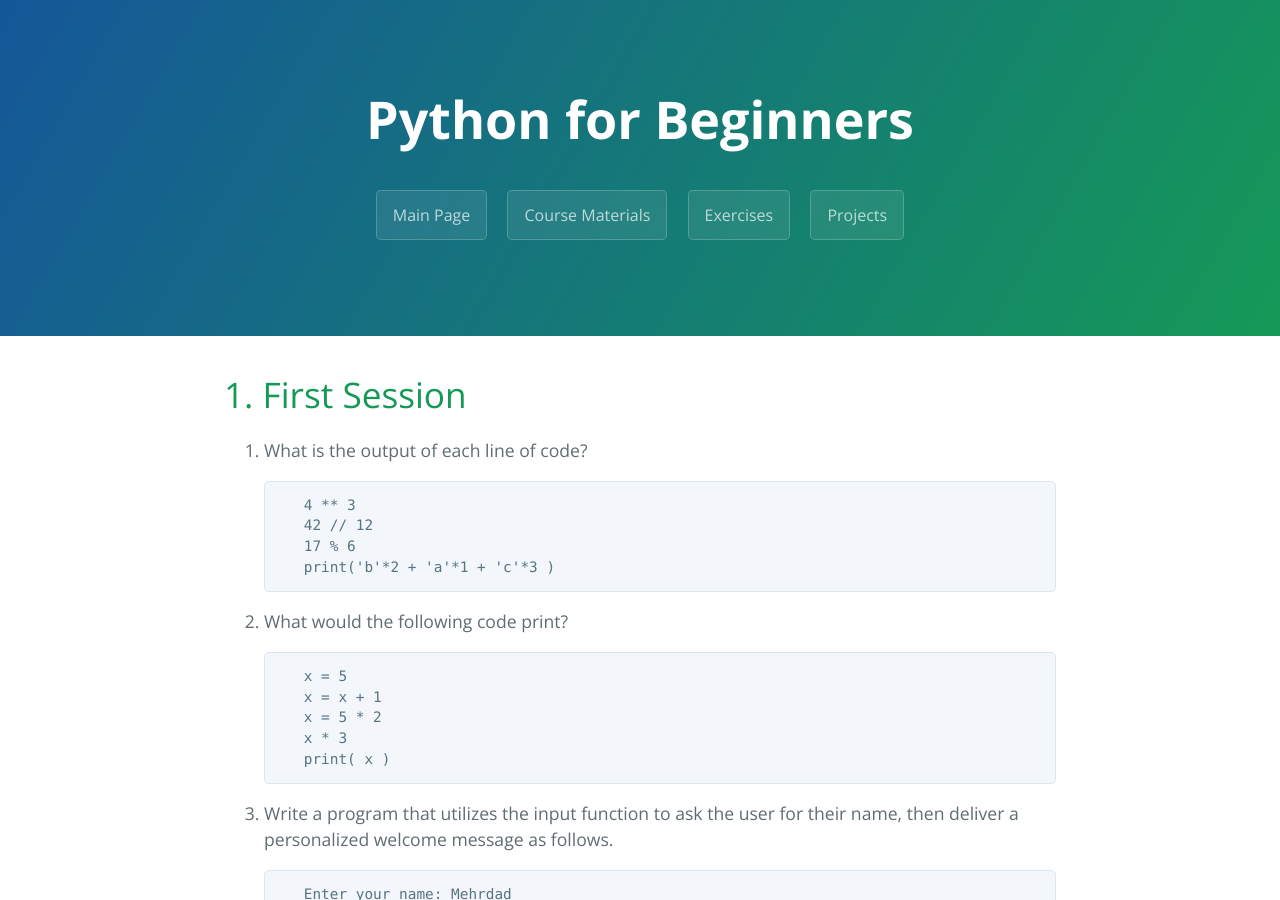
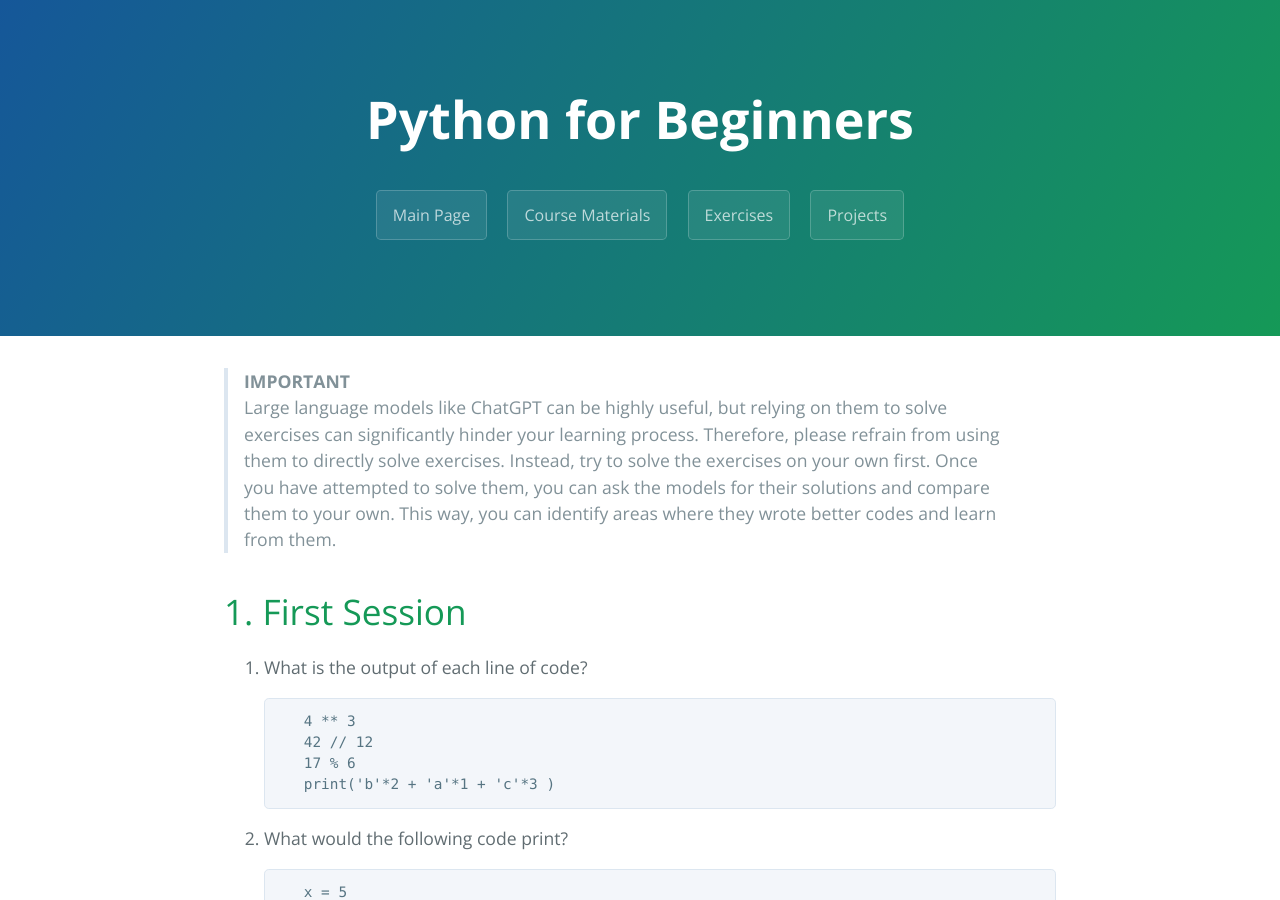
Before and after one commit to MehrdadSamadishadlou/Python_for_Beginners, a Jekyll site: the page built from nexercises.md, in a window 1280 px wide and 900 px high. Built offline with Jekyll 4.4.1, drawn with Linux system fonts in a browser that asks for light colours.

Commit message:
Update nexercises.md

```diff
--- a/nexercises.md
+++ b/nexercises.md
@@ -3,6 +3,10 @@ title: Exercises
 layout: template
 filename: nexercises
 ---
+
+> **IMPORTANT**
+> Large language models like ChatGPT can be highly useful, but relying on them to solve exercises can significantly hinder your learning process. Therefore, please refrain from using them to directly solve exercises. Instead, try to solve the exercises on your own first. Once you have attempted to solve them, you can ask the models for their solutions and compare them to your own. This way, you can identify areas where they wrote better codes and learn from them.
+
 
 # 1. First Session
 
```
